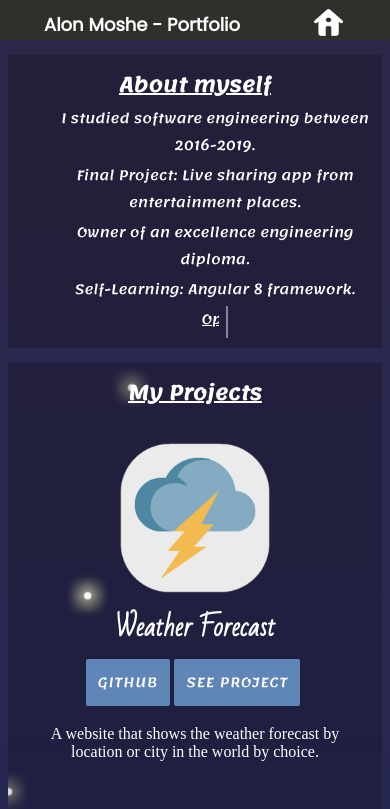
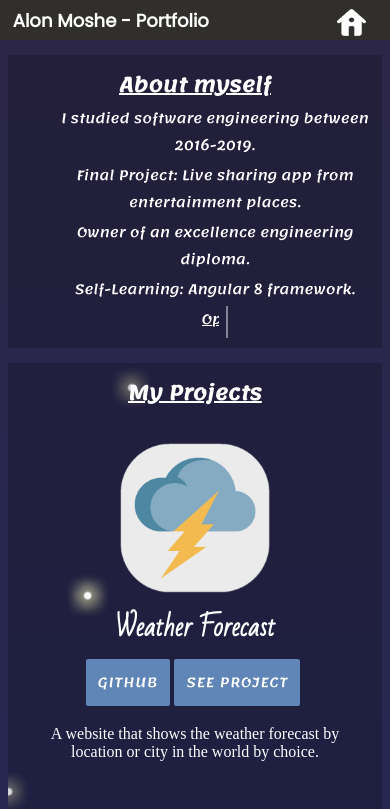
Before and after one commit to alon3192/portfolio, an Angular app: page / in a window 390 px wide. Shown: the top 809 px of the page. Built offline with nearby package versions, Linux system fonts and the light colour scheme; no server answers; a web font is replaced by a local one.

Commit message:
header attributed redefined

```diff
--- a/src/app/header/header.component.html
+++ b/src/app/header/header.component.html
@@ -8,8 +8,9 @@
             <li id="res" (click)="openResume()">Resume</li>
         </ol>
         <h3 class="head_line">Alon Moshe - Portfolio</h3>
+        <div id="sidebar">
+            <a routerLink="/"> <img src="../../assets/images/home.png" alt=""></a>
+        </div>
     </div>
-    <div id="sidebar">
-            <a routerLink="/"> <img src="../../assets/images/home.png" alt=""></a>
-    </div>
+
 </div>
--- a/src/app/header/header.component.scss
+++ b/src/app/header/header.component.scss
@@ -15,21 +15,24 @@
     font-family: 'Piedra', cursive;
 
     &_mode {
+        display: flex;
+        justify-content: space-between;
+        align-items: center;
+        margin-left: 15%;
+        margin-right: 15%;
         & .options {
             list-style: none;
             display: flex;
-        right: 17%;
-        position: absolute;
             padding: 0;
             font-size: 1.2rem;
             margin: 0;
+            order: 2;
         &:hover li {
           /*  transform: scale(1.5);*/
             opacity: 0.2;
             filter: blur(5px);
         }
             & li {
-
                 margin-left: 35px;
                 cursor: pointer;
                 color: white;
@@ -68,13 +71,10 @@
 
         }
         & .head_line {
-        position: absolute;
-        top: 4px;
             padding: 5px;
-        left: 17%;
             font-size: 1.2rem;
             margin: 0;
-        font-family: 'Poppins', sans-serif;
+            font-family: "Poppins", sans-serif;
             color: white;
         }
     }
@@ -114,6 +114,8 @@
 
     .header {
         &_mode {
+            margin-left: 2%;
+            margin-right: 2%;
             & .options {
                 display: none;
             }
@@ -126,10 +128,7 @@
         }
         & #sidebar {
             display: block;
-            position: absolute;
-            width: auto;
-            height: auto;
-            right: 8%;
+
 
             & img {
                 width: 65%;
```
Lines whose indentation alone changed are shown as unchanged.
